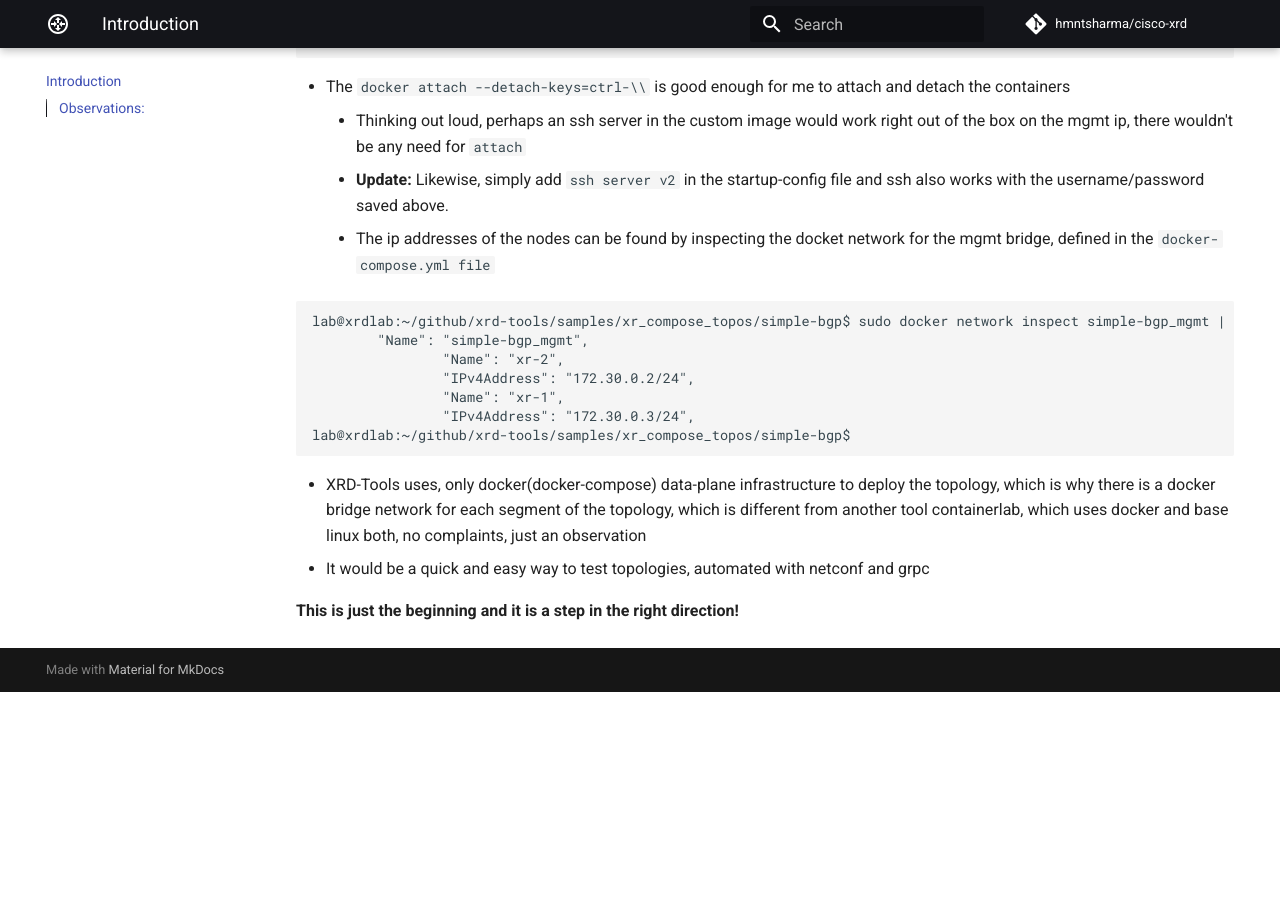
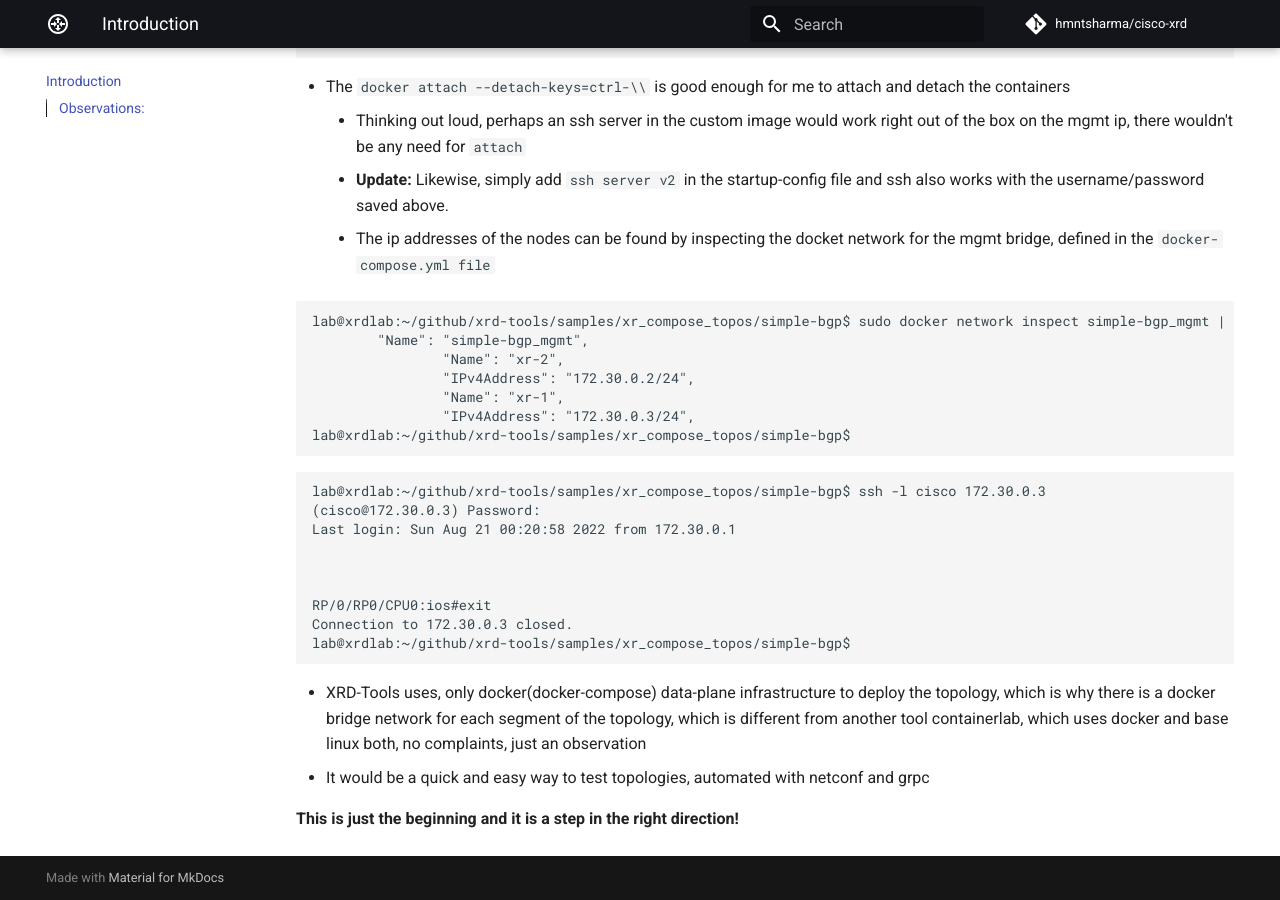
Before and after one commit to hmntsharma/cisco-xrd, an MkDocs documentation site: the page built from docs/index.md, in a window 1280 px wide and 900 px high, scrolled down 744 px. Built offline with MkDocs 1.6.1 and Material for MkDocs 9.7.7, drawn with Linux system fonts in a browser that asks for light colours; comment, search, counter and statistics services are not loaded; before the commit the page ends 1436 px from its top, so only the background shows below that.

Commit message:
Update index.md

````diff
--- a/docs/index.md
+++ b/docs/index.md
@@ -32,6 +32,19 @@ lab@xrdlab:~/github/xrd-tools/samples/xr_compose_topos/simple-bgp$ sudo docker n
                 "IPv4Address": "172.30.0.3/24",
 lab@xrdlab:~/github/xrd-tools/samples/xr_compose_topos/simple-bgp$
 ```
+
+```
+lab@xrdlab:~/github/xrd-tools/samples/xr_compose_topos/simple-bgp$ ssh -l cisco 172.30.0.3
+(cisco@172.30.0.3) Password:
+Last login: Sun Aug 21 00:20:58 2022 from 172.30.0.1
+
+
+
+RP/0/RP0/CPU0:ios#exit
+Connection to 172.30.0.3 closed.
+lab@xrdlab:~/github/xrd-tools/samples/xr_compose_topos/simple-bgp$
+```
+
 + XRD-Tools uses, only docker(docker-compose) data-plane infrastructure to deploy the topology, which is why there is a docker bridge network for each segment of the topology, which is different from another tool containerlab, which uses docker and base linux both, no complaints, just an observation
 + It would be a quick and easy way to test topologies, automated with netconf and grpc
 
````
